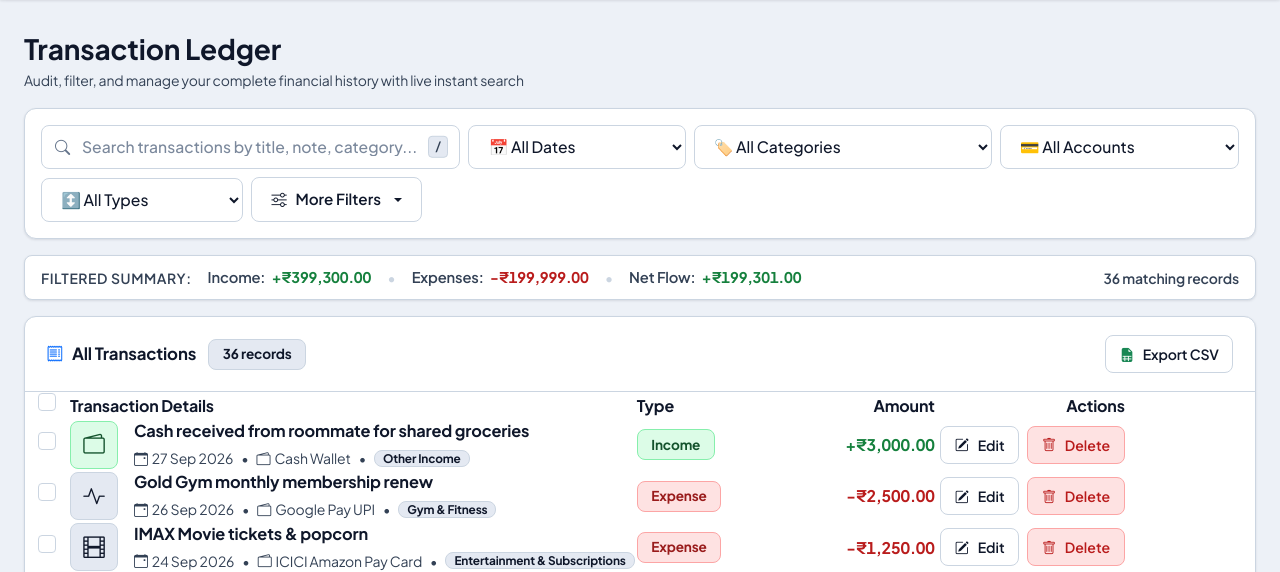
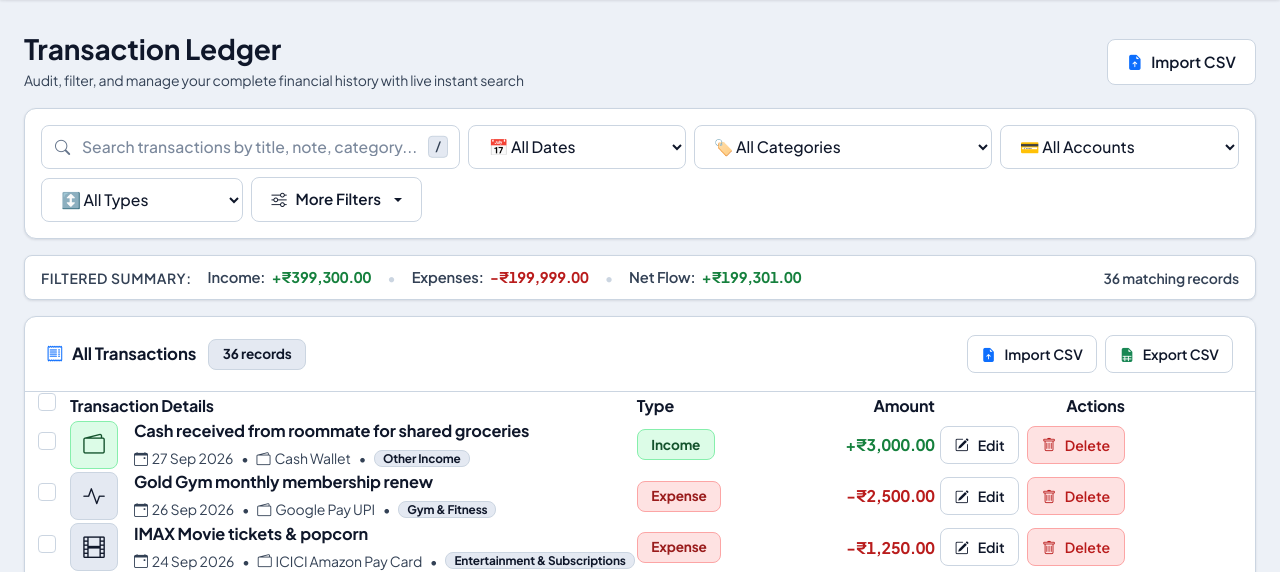
Before and after one commit to AnmolSinha23/SpendSense, a Flask app: page /transactions in a window 1280 px wide; the page is wider, and only the part inside the window is pictured. Shown: the part 87-659 px from the top of that part. Run offline with Flask 3, Linux system fonts and the light colour scheme; a user stored in the database is signed in; data comes from the database, SQL or seed files in the repository.

Commit message:
feat: add bulk CSV transaction import with auto-mapping and sample template

```diff
--- a/app/routes/transactions.py
+++ b/app/routes/transactions.py
@@ -5,10 +5,12 @@ dynamic search/filtering, editing, and deletion.
 Live account balances are automatically updated via MySQL database triggers.
 """
 
+import io
+import csv
 import calendar
 from datetime import datetime, date, timedelta
 from decimal import Decimal
-from flask import Blueprint, render_template, request, redirect, url_for, flash, session
+from flask import Blueprint, render_template, request, redirect, url_for, flash, session, make_response
 from app.db import query_db, get_db
 from app.routes.auth import login_required
 
@@ -347,3 +349,215 @@ def delete_transaction(txn_id):
         flash(f"Error deleting transaction: {str(e)}", "danger")
 
     return redirect(request.referrer or url_for('transactions.list_transactions'))
+
+
+@transactions_bp.route('/transactions/sample-csv')
+@login_required
+def download_sample_csv():
+    """
+    Generates and downloads a pre-formatted sample CSV template for bulk transaction import.
+    """
+    si = io.StringIO()
+    writer = csv.writer(si)
+    writer.writerow(['Date', 'Type', 'Category', 'Account', 'Amount', 'Description'])
+    writer.writerow(['2026-10-01', 'expense', 'Groceries & Provisions', 'Main Bank Account', '1450.00', 'Supermarket grocery run'])
+    writer.writerow(['2026-10-02', 'expense', 'Dining Out & Food Delivery', 'Cash Wallet', '420.00', 'Lunch with friends'])
+    writer.writerow(['2026-10-05', 'income', 'Salary', 'Main Bank Account', '75000.00', 'Monthly salary credit'])
+    writer.writerow(['2026-10-06', 'expense', 'Utilities & Bills', 'Main Bank Account', '1200.00', 'Broadband internet bill'])
+    writer.writerow(['2026-10-08', 'expense', 'Transportation & Fuel', 'Cash Wallet', '650.00', 'Petrol fill-up'])
+
+    output = make_response(si.getvalue())
+    output.headers["Content-Disposition"] = "attachment; filename=SpendSense_Sample_Template.csv"
+    output.headers["Content-type"] = "text/csv; charset=utf-8"
+    return output
+
+
+@transactions_bp.route('/transactions/import-csv', methods=['POST'])
+@login_required
+def import_csv():
+    """
+    Parses an uploaded CSV file and imports transactions in bulk.
+    Features robust column detection, multi-format date handling,
+    and automatic account/category mapping.
+    """
+    user_id = session['user_id']
+    file = request.files.get('csv_file')
+
+    if not file or not file.filename:
+        flash("Please select a CSV file to upload.", "warning")
+        return redirect(url_for('transactions.list_transactions'))
+
+    if not file.filename.lower().endswith('.csv'):
+        flash("Invalid file format. Please upload a .csv file.", "danger")
+        return redirect(url_for('transactions.list_transactions'))
+
+    try:
+        content = file.stream.read().decode('utf-8-sig', errors='replace')
+        csv_file = io.StringIO(content)
+        reader = csv.reader(csv_file)
+
+        rows = list(reader)
+        if not rows or len(rows) < 2:
+            flash("The uploaded CSV file is empty or contains no data rows.", "warning")
+            return redirect(url_for('transactions.list_transactions'))
+
+        # Clean and normalize header columns
+        header = [col.strip().lower().replace('_', ' ').replace('-', ' ') for col in rows[0]]
+
+        def find_col_idx(aliases):
+            for alias in aliases:
+                for idx, h in enumerate(header):
+                    if alias in h:
+                        return idx
+            return -1
+
+        date_idx = find_col_idx(['date', 'txn date', 'time', 'timestamp'])
+        type_idx = find_col_idx(['type', 'txn type', 'income/expense', 'transaction type'])
+        cat_idx = find_col_idx(['category', 'cat', 'tag'])
+        acc_idx = find_col_idx(['account', 'acc', 'wallet', 'bank', 'payment method'])
+        amt_idx = find_col_idx(['amount', 'total', 'amt', 'value', 'price', 'cost'])
+        desc_idx = find_col_idx(['description', 'desc', 'note', 'memo', 'title', 'detail', 'remarks'])
+
+        if amt_idx == -1:
+            flash("Could not find an 'Amount' column in the uploaded CSV. Please check the header row.", "danger")
+            return redirect(url_for('transactions.list_transactions'))
+
+        db = get_db()
+        cursor = db.cursor(dictionary=True)
+
+        # Pre-fetch user accounts
+        cursor.execute("SELECT account_id, account_name FROM accounts WHERE user_id = %s", (user_id,))
+        accounts = cursor.fetchall()
+        if not accounts:
+            cursor.execute(
+                "INSERT INTO accounts (user_id, account_name, account_type, balance) VALUES (%s, 'Main Bank Account', 'Bank', 0.00)",
+                (user_id,)
+            )
+            db.commit()
+            default_acc_id = cursor.lastrowid
+            acc_map = {'main bank account': default_acc_id}
+        else:
+            default_acc_id = accounts[0]['account_id']
+            acc_map = {a['account_name'].strip().lower(): a['account_id'] for a in accounts}
+
+        # Pre-fetch categories (user custom + global)
+        cursor.execute(
+            "SELECT category_id, category_name, category_type FROM categories WHERE user_id IS NULL OR user_id = %s",
+            (user_id,)
+        )
+        cats = cursor.fetchall()
+        cat_map = {c['category_name'].strip().lower(): c['category_id'] for c in cats}
+        default_expense_cat_id = next((c['category_id'] for c in cats if c['category_type'] == 'expense'), None)
+        default_income_cat_id = next((c['category_id'] for c in cats if c['category_type'] == 'income'), None)
+
+        def parse_date(date_str):
+            if not date_str:
+                return date.today().strftime('%Y-%m-%d')
+            clean = date_str.strip().split('T')[0].split(' ')[0]
+            formats = ['%Y-%m-%d', '%d-%m-%Y', '%d/%m/%Y', '%m/%d/%Y', '%Y/%m/%d', '%d.%m.%Y', '%Y.%m.%d', '%b %d, %Y', '%d %b %Y']
+            for fmt in formats:
+                try:
+                    return datetime.strptime(clean, fmt).strftime('%Y-%m-%d')
+                except ValueError:
+                    pass
+            return date.today().strftime('%Y-%m-%d')
+
+        def clean_amount(val_str):
+            cleaned = str(val_str).replace('₹', '').replace('$', '').replace('€', '').replace(',', '').strip()
+            return Decimal(cleaned)
+
+        success_count = 0
+        skipped_count = 0
+
+        for row in rows[1:]:
+            if not any(row):
+                continue
+
+            try:
+                # Parse amount
+                amt_raw = row[amt_idx] if amt_idx < len(row) else ''
+                amt = clean_amount(amt_raw)
+
+                # Parse transaction type
+                raw_type = row[type_idx].strip().lower() if type_idx != -1 and type_idx < len(row) else ''
+                if 'inc' in raw_type or 'credit' in raw_type or 'deposit' in raw_type:
+                    txn_type = 'income'
+                elif 'exp' in raw_type or 'debit' in raw_type or 'withdr' in raw_type:
+                    txn_type = 'expense'
+                else:
+                    txn_type = 'expense'
+
+                amt = abs(amt)
+                if amt <= 0:
+                    skipped_count += 1
+                    continue
+
+                # Parse date
+                date_raw = row[date_idx] if date_idx != -1 and date_idx < len(row) else ''
+                txn_date = parse_date(date_raw)
+
+                # Parse description
+                desc = row[desc_idx].strip() if desc_idx != -1 and desc_idx < len(row) else ''
+
+                # Resolve account
+                acc_name_raw = row[acc_idx].strip() if acc_idx != -1 and acc_idx < len(row) else ''
+                target_acc_id = acc_map.get(acc_name_raw.lower())
+                if not target_acc_id:
+                    if acc_name_raw:
+                        cursor.execute(
+                            "INSERT INTO accounts (user_id, account_name, account_type, balance) VALUES (%s, %s, 'Other', 0.00)",
+                            (user_id, acc_name_raw)
+                        )
+                        target_acc_id = cursor.lastrowid
+                        acc_map[acc_name_raw.lower()] = target_acc_id
+                    else:
+                        target_acc_id = default_acc_id
+
+                # Resolve category
+                cat_name_raw = row[cat_idx].strip() if cat_idx != -1 and cat_idx < len(row) else ''
+                target_cat_id = cat_map.get(cat_name_raw.lower())
+                if not target_cat_id:
+                    if cat_name_raw:
+                        cursor.execute(
+                            "INSERT INTO categories (user_id, category_name, category_type, icon) VALUES (%s, %s, %s, 'bi-tag')",
+                            (user_id, cat_name_raw, txn_type)
+                        )
+                        target_cat_id = cursor.lastrowid
+                        cat_map[cat_name_raw.lower()] = target_cat_id
+                    else:
+                        target_cat_id = default_income_cat_id if txn_type == 'income' else default_expense_cat_id
+
+                # Insert transaction
+                cursor.execute(
+                    "INSERT INTO transactions (user_id, account_id, category_id, amount, txn_type, txn_date, description) "
+                    "VALUES (%s, %s, %s, %s, %s, %s, %s)",
+                    (user_id, target_acc_id, target_cat_id, float(amt), txn_type, txn_date, desc)
+                )
+
+                # Resynchronize account balance directly
+                if txn_type == 'income':
+                    cursor.execute("UPDATE accounts SET balance = balance + %s WHERE account_id = %s", (float(amt), target_acc_id))
+                else:
+                    cursor.execute("UPDATE accounts SET balance = balance - %s WHERE account_id = %s", (float(amt), target_acc_id))
+
+                success_count += 1
+
+            except Exception:
+                skipped_count += 1
+                continue
+
+        db.commit()
+        cursor.close()
+
+        if success_count > 0:
+            msg = f"Successfully imported {success_count} transactions from CSV!"
+            if skipped_count > 0:
+                msg += f" ({skipped_count} invalid rows skipped)"
+            flash(msg, "success")
+        else:
+            flash("No valid transactions could be imported. Please verify your CSV values.", "warning")
+
+    except Exception as e:
+        flash(f"Error parsing CSV file: {str(e)}", "danger")
+
+    return redirect(url_for('transactions.list_transactions'))
--- a/app/templates/transactions.html
+++ b/app/templates/transactions.html
@@ -3,11 +3,17 @@
 {% block title %}Transactions — SpendSense{% endblock %}
 
 {% block content %}
-<!-- Page Header (Streamlined, No Lonely Export Button) -->
+<!-- Page Header with Bulk Import Action -->
 <div class="d-flex flex-wrap align-items-center justify-content-between gap-2 mb-3">
     <div>
         <h3 class="fw-bold mb-1" style="color: var(--text-main);">Transaction Ledger</h3>
         <p class="text-secondary mb-0 small">Audit, filter, and manage your complete financial history with live instant search</p>
+    </div>
+    <div class="d-flex align-items-center gap-2">
+        <button type="button" class="btn-friendly" data-bs-toggle="modal" data-bs-target="#importCsvModal" title="Import transactions from CSV spreadsheet">
+            <i class="bi bi-file-earmark-arrow-up-fill text-primary"></i>
+            <span>Import CSV</span>
+        </button>
     </div>
 </div>
 
@@ -194,6 +200,12 @@
             <span id="bulkSelectionCounter" class="badge-friendly badge-account-friendly d-none">
                 <span id="selectedCount" class="fw-bold tabular-num">0</span> selected
             </span>
+
+            <!-- Import CSV Action -->
+            <button type="button" class="btn-friendly btn-friendly-sm" data-bs-toggle="modal" data-bs-target="#importCsvModal" title="Import transactions from CSV spreadsheet">
+                <i class="bi bi-file-earmark-arrow-up-fill text-primary"></i>
+                <span>Import CSV</span>
+            </button>
 
             <!-- Relocated Export CSV Action directly on table header bar -->
             <a href="{{ url_for('reports.export_csv', **request.args) }}" id="exportCsvBtn" class="btn-friendly btn-friendly-sm" title="Export current ledger to CSV spreadsheet">
@@ -452,6 +464,70 @@
                 <div class="modal-friendly-footer">
                     <button type="button" class="btn-friendly" data-bs-dismiss="modal">Cancel</button>
                     <button type="submit" class="btn-friendly btn-friendly-danger">Delete</button>
+                </div>
+            </form>
+        </div>
+    </div>
+</div>
+
+<!-- Modal: Bulk Import Transactions from CSV -->
+<div class="modal fade" id="importCsvModal" tabindex="-1" aria-labelledby="importCsvModalLabel" aria-hidden="true">
+    <div class="modal-dialog modal-dialog-centered">
+        <div class="modal-content modal-friendly-content">
+            <form action="{{ url_for('transactions.import_csv') }}" method="POST" enctype="multipart/form-data" id="importCsvForm">
+                <div class="modal-friendly-header">
+                    <h5 class="friendly-card-title fs-6" id="importCsvModalLabel">
+                        <i class="bi bi-file-earmark-arrow-up-fill text-primary"></i> Bulk Import Transactions
+                    </h5>
+                    <button type="button" class="btn-close" data-bs-dismiss="modal" aria-label="Close"></button>
+                </div>
+                <div class="p-3">
+                    <p class="text-secondary small mb-3">
+                        Upload a spreadsheet (.csv) to quickly import multiple transactions without manual typing.
+                    </p>
+
+                    <!-- File Upload Input -->
+                    <div class="mb-3">
+                        <label class="form-label-friendly" for="csvFileInput">Select CSV File</label>
+                        <input type="file"
+                               class="form-control form-input-friendly"
+                               id="csvFileInput"
+                               name="csv_file"
+                               accept=".csv,text/csv"
+                               required>
+                    </div>
+
+                    <!-- Column Requirements & Help Box -->
+                    <div class="p-3 rounded border mb-3" style="background-color: var(--bg-subtle); border-color: var(--border-color) !important;">
+                        <div class="d-flex align-items-center justify-content-between mb-2">
+                            <span class="small fw-bold text-main">
+                                <i class="bi bi-info-circle-fill text-primary me-1"></i> Expected Columns
+                            </span>
+                            <a href="{{ url_for('transactions.download_sample_csv') }}" class="btn-friendly py-0 px-2 small" style="font-size: 0.75rem;" title="Download sample CSV template">
+                                <i class="bi bi-download me-1 text-success"></i> Sample Template
+                            </a>
+                        </div>
+                        <ul class="small text-secondary mb-0 ps-3" style="font-size: 0.85rem; line-height: 1.6;">
+                            <li><strong>Date:</strong> <code>YYYY-MM-DD</code> or <code>DD-MM-YYYY</code></li>
+                            <li><strong>Type:</strong> <code>expense</code> or <code>income</code></li>
+                            <li><strong>Amount:</strong> e.g. <code>1250.00</code> or <code>₹1,250</code></li>
+                            <li><strong>Category:</strong> e.g. <code>Groceries</code>, <code>Salary</code></li>
+                            <li><strong>Account:</strong> e.g. <code>Main Bank Account</code>, <code>Cash</code></li>
+                            <li><strong>Description:</strong> Note, store, or merchant details</li>
+                        </ul>
+                    </div>
+
+                    <div class="small text-muted">
+                        <i class="bi bi-shield-check text-success me-1"></i>
+                        New accounts and categories in your CSV will be created automatically.
+                    </div>
+                </div>
+                <div class="modal-friendly-footer">
+                    <button type="button" class="btn-friendly" data-bs-dismiss="modal">Cancel</button>
+                    <button type="submit" class="btn-friendly btn-friendly-primary" id="importSubmitBtn">
+                        <i class="bi bi-cloud-arrow-up-fill me-1"></i>
+                        <span>Start Import</span>
+                    </button>
                 </div>
             </form>
         </div>
@@ -789,5 +865,17 @@ function openDeleteTxnModal(id, description, amountFormatted) {
     document.getElementById('delAmount').textContent = amountFormatted;
     new bootstrap.Modal(document.getElementById('deleteTxnModal')).show();
 }
+
+// CSV Import Form Loading State
+const importForm = document.getElementById('importCsvForm');
+if (importForm) {
+    importForm.addEventListener('submit', function() {
+        const btn = document.getElementById('importSubmitBtn');
+        if (btn) {
+            btn.disabled = true;
+            btn.innerHTML = '<span class="spinner-border spinner-border-sm me-2" role="status" aria-hidden="true"></span>Importing...';
+        }
+    });
+}
 </script>
 {% endblock %}
```
